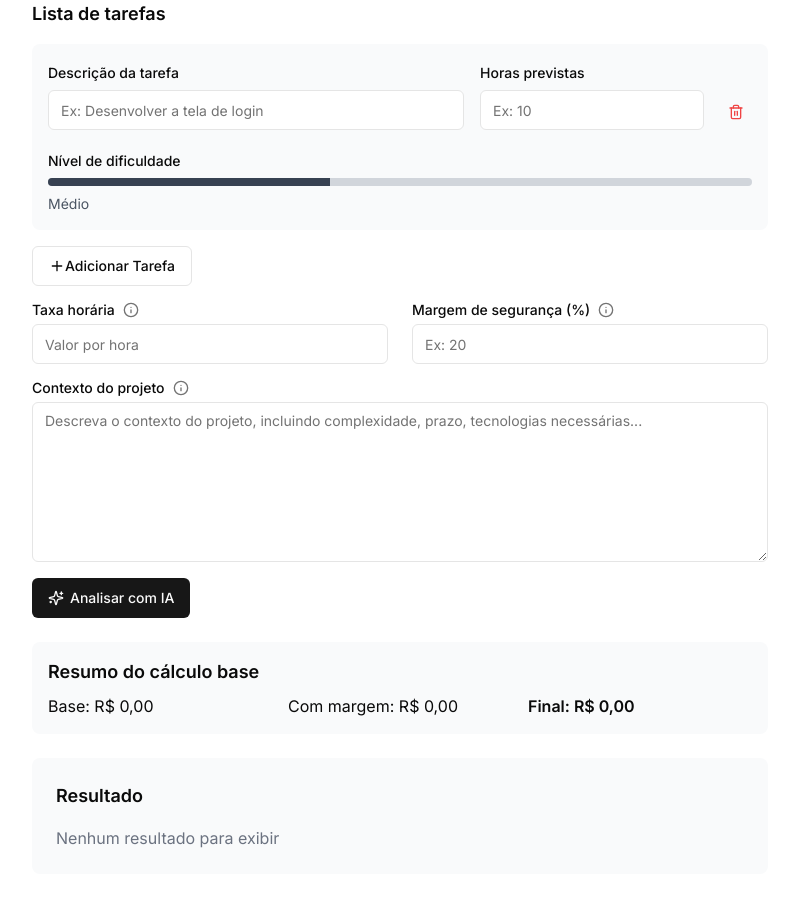
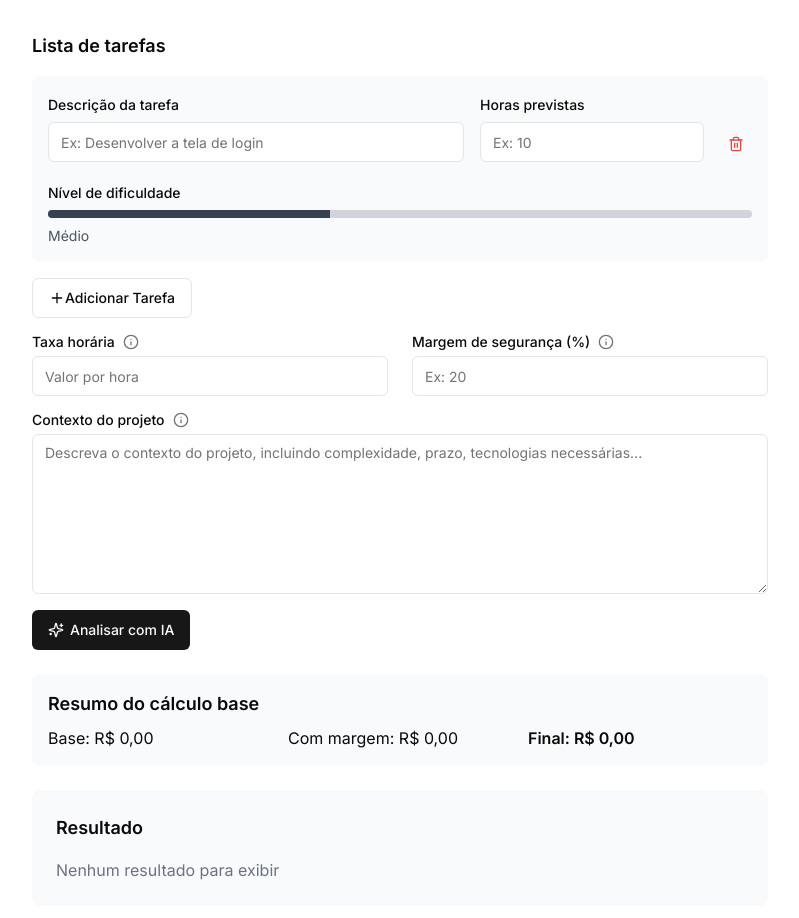
Before and after one commit to rafaeelricco/price-estimate-app, a Next.js app: page / in a window 1280 px wide. Shown: the top 918 px of the page, without its empty margins (240-1039 px from the left). Before the commit the page ends 874 px from the top, so only its background shows below. Built offline with nearby package versions, Linux system fonts and the light colour scheme.

Commit message:
refactor: add vertical padding to AiCalculator component for improved layout consistency

```diff
--- a/src/features/price-estimate.tsx
+++ b/src/features/price-estimate.tsx
@@ -228,7 +228,7 @@
    }
 
    return (
-      <div className="space-y-6">
+      <div className="space-y-6 py-8">
          <Form {...form}>
             <form onSubmit={form.handleSubmit(onSubmit)} className="space-y-4">
                <div className="space-y-4">
```
